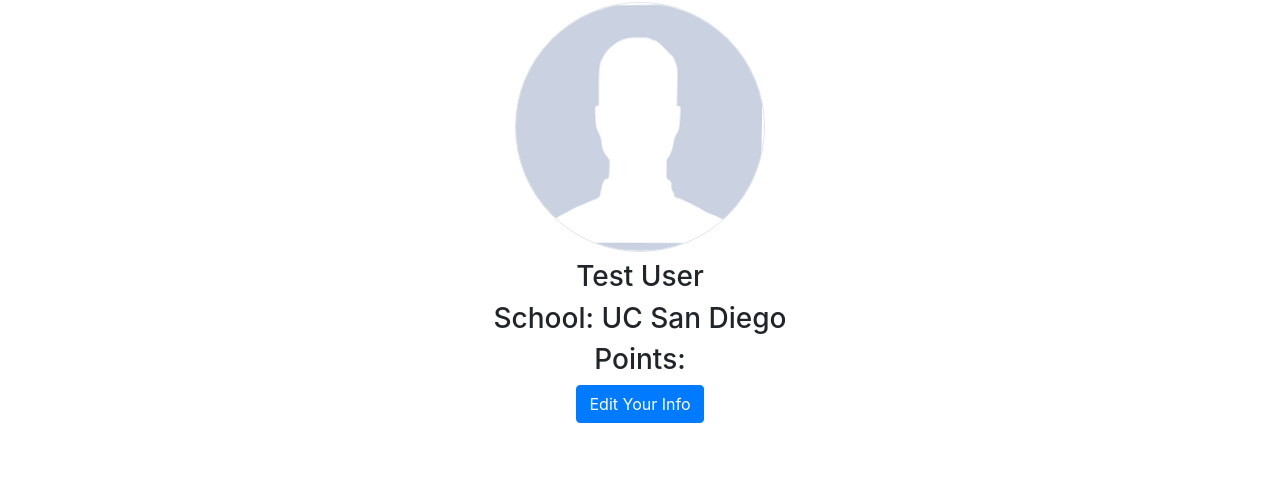
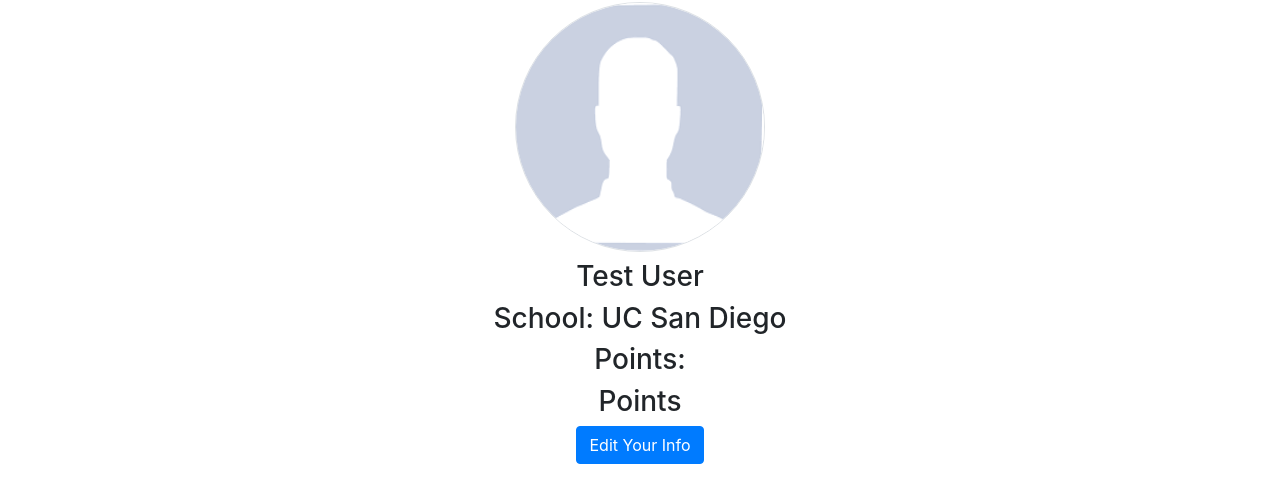
Before and after one commit to arothleder/RAD_Events_Test, a plain HTML site: page profile.html in a window 1280 px wide. Shown: the part 62-564 px from the top of the page. Drawn offline with nearby package versions, Linux system fonts and the light colour scheme.

```diff
--- a/profile.html
+++ b/profile.html
@@ -35,10 +35,16 @@
       <div class="mt-2 col-xs-1" align="center">
       <img class="rounded-circle border border-black" src="assets/z1.png" width="250" height="250">
     </div>
+    <!-- Seeting points scripts -->
+    <script>
+      localStorage.setItem('points', 25);
+      document.getElementById("Points").innerHTML = 'points';
+    </script>
     <div class="mt-2 col-xs-1" align="center">
         <h3 class="text-center">Test User</h3>
         <h3 class="text-center">School: UC San Diego</h3>
         <h3 color="text-center">Points: </h3>
+        <h3 id="Points"> Points </h3>
         <a class="btn btn-primary" href="EditInfo.html" role="button">Edit Your Info</a>
         <br>
         <br>
```
